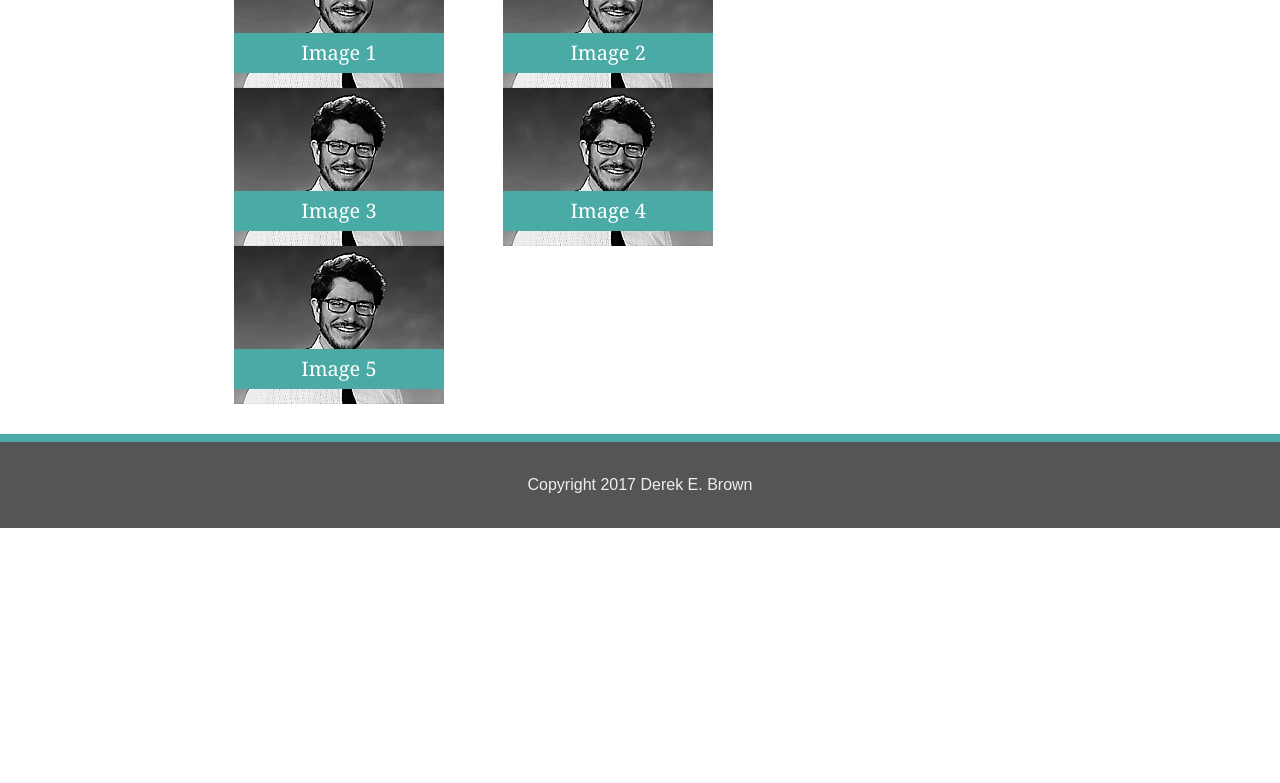
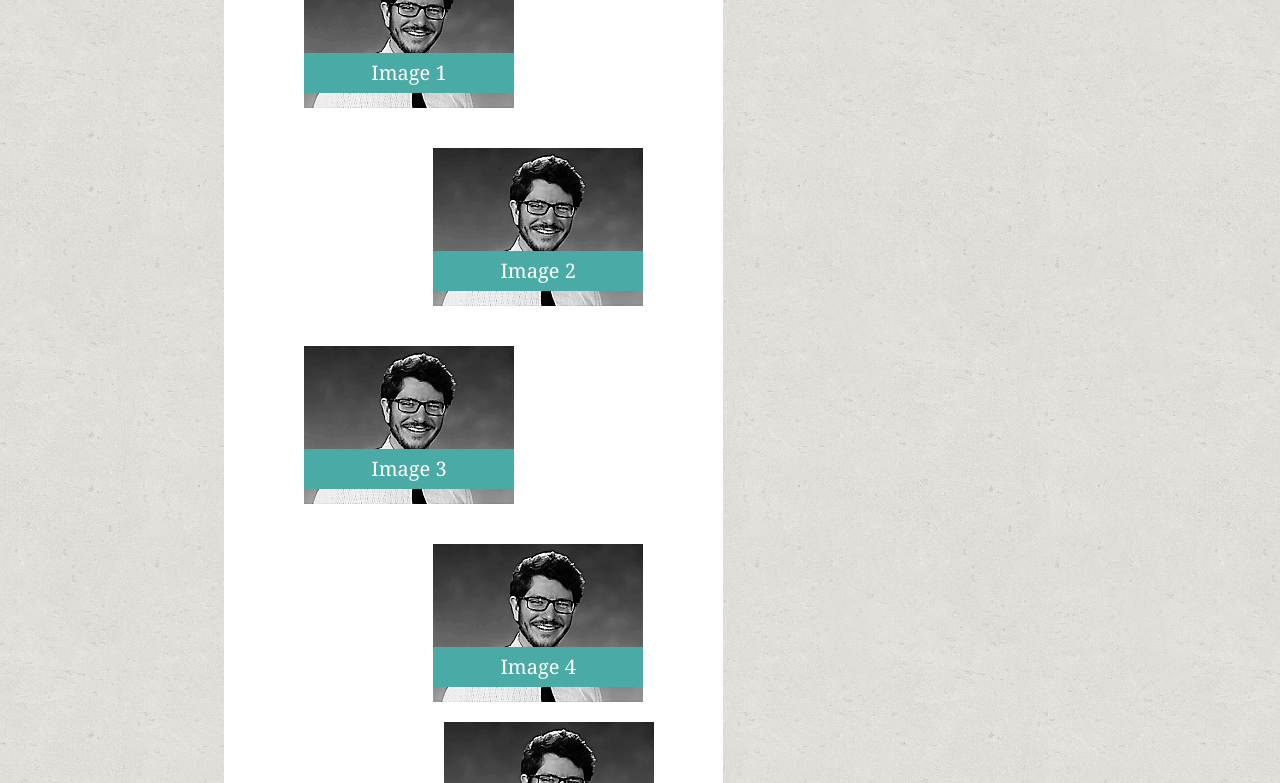
Before and after one commit to derek-brown/Responsive-Portfolio, a plain HTML site: page portfolio.html in a window 1280 px wide. Shown: the part 324-1107 px from the top of the page. Before the commit the page ends 852 px from the top, so only its background shows below. Drawn offline with Linux system fonts and the light colour scheme.

Commit message:
Final Commit

```diff
--- a/assets/css/style.css
+++ b/assets/css/style.css
@@ -86,19 +86,26 @@ p, a{
     float: left;
     margin: 10px;
 }
-.image1, .image3,
-.image5{
+.image1, .image3,.image5{
     float: left;
 }
 .image2, .image4{
     float: right;
 }
+
 .image1, .image2,
 .image3, .image4,
 .image5{
     width: 210px;
     height: 158px;
     background-image: url('../images/PortfolioPicSmaller.jpg');
+}
+.image1, .image2,
+.image3, .image4 {
+    margin: 20px 70px 20px 70px;
+}
+.image5{
+    margin: 0 210px 0 210px;
 }
 .image1 h3, .image2 h3,
 .image3 h3, .image4 h3,
--- a/portfolio.html
+++ b/portfolio.html
@@ -28,16 +28,21 @@
         </div> <!--closes topbar-->
     </div> <!-- closes header-->
 
+    <div class="main-box"> <!--opens main box-->
     <div class="main clearfix"> <!--opens main-->
 
         <div class="main-content"> <!--opens main content-->
             <h2 class="content-title">Portfolio</h2>
 
                 <div class="content clearfix"> <!--opens content-portfolio-->
-                    <div class="image1"><h3>Image 1</h3></div>
-                    <div class="image2"><h3>Image 2</h3></div>
-                    <div class="image3"><h3>Image 3</h3></div>
-                    <div class="image4"><h3>Image 4</h3></div>
+                    <div class="image-container1 clearfix">
+                        <div class="image1"><h3>Image 1</h3></div>
+                        <div class="image2"><h3>Image 2</h3></div>
+                    </div>
+                    <div class="image-container2 clearfix">
+                        <div class="image3"><h3>Image 3</h3></div>
+                        <div class="image4"><h3>Image 4</h3></div>
+                    </div>
                     <div class="image5"><h3>Image 5</h3></div>
                 </div> <!--closes content-portfolio-->
         </div> <!--closes main-content-->
@@ -56,7 +61,7 @@
             </div>
         </div> <!-- closes connect -->
     </div> <!-- closes main-->
-
+    </div> <!--closes main-box-->
     <div class="footer">
         <p>Copyright 2017 Derek E. Brown</p>
     </div>
```
Also changed, not shown: contact.html (+2 -1 lines).
